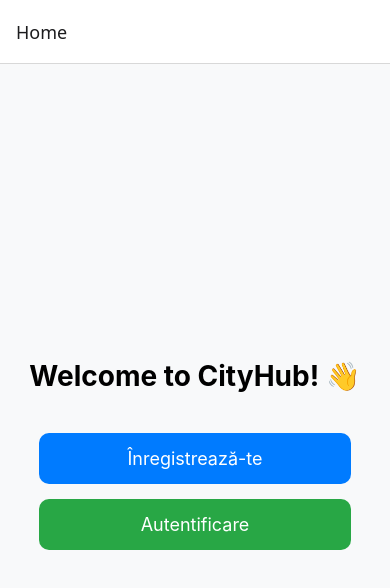
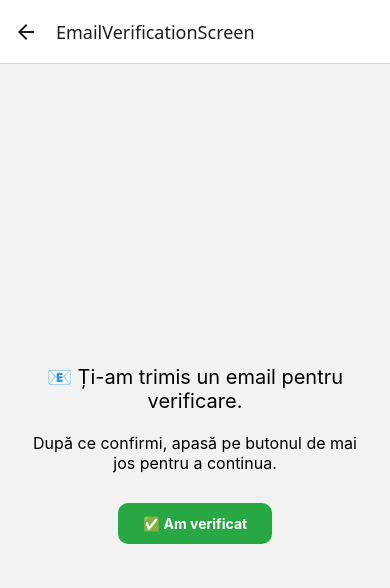
Before and after one commit to dariacondurateanu/licenta, a React Native app in the folder my-app/: screen /EmailVerificationScreen in a window 390 px wide. Shown: the top 588 px of the page. Built offline with nearby package versions, Linux system fonts and the light colour scheme.

Commit message:
mail confirmare register

```diff
--- /dev/null
+++ b/my-app/AccountDetailsScreen.js
@@ -0,0 +1,75 @@
+import React from "react";
+import { View, Text, StyleSheet, TouchableOpacity, Alert } from "react-native";
+import { auth } from "./firebaseConfig";
+import { sendPasswordResetEmail } from "firebase/auth";
+
+const AccountDetailsScreen = () => {
+  const user = auth.currentUser;
+
+  const handleResetPassword = async () => {
+    try {
+      await sendPasswordResetEmail(auth, user.email);
+      Alert.alert("Succes", "Ți-am trimis un email pentru resetarea parolei.");
+    } catch (error) {
+      console.error("Eroare resetare:", error);
+      Alert.alert("Eroare", "A apărut o problemă la resetarea parolei.");
+    }
+  };
+
+  return (
+    <View style={styles.container}>
+      <Text style={styles.title}>Detalii cont</Text>
+
+      <View style={styles.infoBox}>
+        <Text style={styles.label}>Nume:</Text>
+        <Text style={styles.value}>{user.displayName || "N/A"}</Text>
+      </View>
+
+      <View style={styles.infoBox}>
+        <Text style={styles.label}>Email:</Text>
+        <Text style={styles.value}>{user.email}</Text>
+      </View>
+
+      <TouchableOpacity onPress={handleResetPassword} style={styles.resetButton}>
+        <Text style={styles.resetText}>Ai uitat parola? Modifică aici</Text>
+      </TouchableOpacity>
+    </View>
+
+  );
+};
+
+const styles = StyleSheet.create({
+  container: {
+    flex: 1,
+    padding: 25,
+    backgroundColor: "#f8f9fa",
+  },
+  title: {
+    fontSize: 26,
+    fontWeight: "bold",
+    marginBottom: 30,
+    textAlign: "center",
+  },
+  infoBox: {
+    marginBottom: 20,
+  },
+  label: {
+    fontSize: 16,
+    color: "#666",
+  },
+  value: {
+    fontSize: 18,
+    fontWeight: "bold",
+    color: "#333",
+  },
+  resetButton: {
+    marginTop: 30,
+    alignItems: "center",
+  },
+  resetText: {
+    fontSize: 16,
+    color: "#007bff",
+  },
+});
+
+export default AccountDetailsScreen;
--- a/my-app/App.js
+++ b/my-app/App.js
@@ -11,6 +11,8 @@ import ExplorePage from "./ExplorePage";
 import FavouritesScreen from "./FavouritesScreen";
 import SurpriseMeScreen from "./SurpriseMeScreen";
 import LuckyWheelScreen from "./LuckyWheelScreen";
+import AccountDetailsScreen from "./AccountDetailsScreen";
+import EmailVerificationScreen from "./EmailVerificationScreen";
 const Stack = createStackNavigator();
 
 export default function App() {
@@ -28,6 +30,9 @@ export default function App() {
         <Stack.Screen name="FavouritesScreen" component={FavouritesScreen} />
         <Stack.Screen name="SurpriseMe" component={SurpriseMeScreen} options={{ title: "Surprinde-mă" }}/>
         <Stack.Screen name="LuckyWheel" component={LuckyWheelScreen} />
+        <Stack.Screen name="AccountDetailsScreen" component={AccountDetailsScreen} options={{ title: "Contul meu" }} />
+        <Stack.Screen name="EmailVerificationScreen" component={EmailVerificationScreen} />
+
       </Stack.Navigator>
     </NavigationContainer>
   );
--- /dev/null
+++ b/my-app/EmailVerificationScreen.js
@@ -0,0 +1,57 @@
+import React, { useState } from "react";
+import { View, Text, TouchableOpacity, Alert } from "react-native";
+
+const EmailVerificationScreen = ({ navigation, route }) => {
+  const [checking, setChecking] = useState(false);
+  const user = route.params?.user;
+
+  const handleCheckVerification = async () => {
+    if (!user) {
+      Alert.alert("Sesiune lipsă", "Te rugăm să te autentifici din nou.");
+      navigation.navigate("Login");
+      return;
+    }
+
+    setChecking(true);
+    try {
+      await user.reload();
+      if (user.emailVerified) {
+        Alert.alert("✅ Verificat", "Emailul tău a fost confirmat!");
+        navigation.navigate("Login");
+      } else {
+        Alert.alert("⏳ Nu e verificat încă", "Verifică mailul și încearcă din nou.");
+      }
+    } catch (error) {
+      Alert.alert("Eroare", error.message);
+    }
+    setChecking(false);
+  };
+
+  return (
+    <View style={{ flex: 1, justifyContent: "center", alignItems: "center", padding: 20 }}>
+      <Text style={{ fontSize: 20, textAlign: "center", marginBottom: 20 }}>
+        📧 Ți-am trimis un email pentru verificare.
+      </Text>
+      <Text style={{ fontSize: 16, textAlign: "center", marginBottom: 30 }}>
+        După ce confirmi, apasă pe butonul de mai jos pentru a continua.
+      </Text>
+
+      <TouchableOpacity
+        onPress={handleCheckVerification}
+        disabled={checking}
+        style={{
+          backgroundColor: checking ? "#ccc" : "#28a745",
+          paddingVertical: 12,
+          paddingHorizontal: 25,
+          borderRadius: 10,
+        }}
+      >
+        <Text style={{ color: "#fff", fontWeight: "bold" }}>
+          {checking ? "Verificăm..." : "✅ Am verificat"}
+        </Text>
+      </TouchableOpacity>
+    </View>
+  );
+};
+
+export default EmailVerificationScreen;
--- a/my-app/ExplorePage.js
+++ b/my-app/ExplorePage.js
@@ -178,10 +178,15 @@ const ExplorePage = () => {
           keyExtractor={(item) => item}
           contentContainerStyle={{ paddingTop: 60 }}
         />
-        <View style={styles.accountSection}>
-          <Ionicons name="person-circle-outline" size={40} color="#333" />
-          <Text style={{ fontSize: 16, marginTop: 5 }}>Detalii cont</Text>
-        </View>
+       <View style={styles.accountSection}>
+  <TouchableOpacity onPress={() => {
+    toggleDrawer();
+    navigation.navigate("AccountDetailsScreen");
+  }}>
+    <Ionicons name="person-circle-outline" size={40} color="#333" />
+    <Text style={{ fontSize: 16, marginTop: 5 }}>Detalii cont</Text>
+  </TouchableOpacity>
+</View>
       </Animated.View>
 
       {/* Sugestii – doar dacă NU avem tip selectat */}
--- a/my-app/LoginScreen.js
+++ b/my-app/LoginScreen.js
@@ -1,7 +1,17 @@
 import React, { useState } from "react";
-import { View, Text, TextInput, Button, Alert, TouchableOpacity } from "react-native";
+import {
+  View,
+  Text,
+  TextInput,
+  Button,
+  Alert,
+  TouchableOpacity,
+  KeyboardAvoidingView,
+  Platform,
+  ScrollView
+} from "react-native";
 import { signInWithEmailAndPassword } from "firebase/auth";
-import { auth,db } from "./firebaseConfig";
+import { auth, db } from "./firebaseConfig";
 import { useNavigation } from "@react-navigation/native";
 import { doc, getDoc, setDoc } from "firebase/firestore";
 
@@ -16,29 +26,46 @@ const LoginScreen = () => {
       const userCredential = await signInWithEmailAndPassword(auth, email, password);
       const user = userCredential.user;
 
-      // 🔍 Verifică dacă userul are document în Firestore
+      if (!user.emailVerified) {
+        Alert.alert(
+          "Cont neverificat",
+          "Te rugăm să-ți confirmi emailul înainte să te conectezi."
+        );
+        return;
+      }
+
       const userRef = doc(db, "users", user.uid);
       const userSnap = await getDoc(userRef);
 
       if (!userSnap.exists()) {
-        // ✅ Dacă nu există, creează-l
         await setDoc(userRef, {
-          name: user.displayName || "", // sau poți pune un nume temporar
+          name: user.displayName || "",
           email: user.email,
-          favorites: []
+          favorites: [],
         });
-        console.log("📁 Document utilizator creat în Firestore");
       }
 
       Alert.alert("Autentificare reușită!");
       navigation.navigate("ExplorePage");
-
     } catch (error) {
       Alert.alert("Eroare la autentificare", error.message);
     }
   };
+
   return (
-    <View style={{ flex: 1, justifyContent: "center", alignItems: "center", padding: 20, backgroundColor: "#f8f9fa" }}>
+    <KeyboardAvoidingView
+      style={{ flex: 1, backgroundColor: "#f8f9fa" }}
+      behavior={Platform.OS === "ios" ? "padding" : "height"}
+    >
+      <ScrollView
+        contentContainerStyle={{
+          flexGrow: 1,
+          justifyContent: "center",
+          alignItems: "center",
+          padding: 20,
+        }}
+        keyboardShouldPersistTaps="handled"
+      >
         <Text style={{ fontSize: 24, fontWeight: "bold", marginBottom: 20 }}>Autentificare</Text>
 
         <TextInput
@@ -46,7 +73,15 @@ const LoginScreen = () => {
           value={email}
           onChangeText={setEmail}
           keyboardType="email-address"
-        style={{ borderWidth: 1, borderRadius: 10, padding: 12, marginBottom: 15, width: "100%", backgroundColor: "#fff" }}
+          autoCapitalize="none"
+          style={{
+            borderWidth: 1,
+            borderRadius: 10,
+            padding: 12,
+            marginBottom: 15,
+            width: "100%",
+            backgroundColor: "#fff",
+          }}
         />
 
         <TextInput
@@ -54,12 +89,22 @@ const LoginScreen = () => {
           value={password}
           onChangeText={setPassword}
           secureTextEntry
-        style={{ borderWidth: 1, borderRadius: 10, padding: 12, marginBottom: 15, width: "100%", backgroundColor: "#fff" }}
+          style={{
+            borderWidth: 1,
+            borderRadius: 10,
+            padding: 12,
+            marginBottom: 15,
+            width: "100%",
+            backgroundColor: "#fff",
+          }}
         />
 
-      {/* CheckBox personalizat */}
-      <TouchableOpacity onPress={() => setKeepLoggedIn(!keepLoggedIn)} style={{ flexDirection: "row", alignItems: "center", marginBottom: 15 }}>
-        <View style={{
+        <TouchableOpacity
+          onPress={() => setKeepLoggedIn(!keepLoggedIn)}
+          style={{ flexDirection: "row", alignItems: "center", marginBottom: 15 }}
+        >
+          <View
+            style={{
               width: 20,
               height: 20,
               borderRadius: 5,
@@ -68,8 +113,9 @@ const LoginScreen = () => {
               justifyContent: "center",
               alignItems: "center",
               marginRight: 10,
-          backgroundColor: keepLoggedIn ? "#007bff" : "transparent"
-        }}>
+              backgroundColor: keepLoggedIn ? "#007bff" : "transparent",
+            }}
+          >
             {keepLoggedIn && <Text style={{ color: "white", fontWeight: "bold" }}>✔</Text>}
           </View>
           <Text>Păstrează-mă conectat</Text>
@@ -80,7 +126,8 @@ const LoginScreen = () => {
         <TouchableOpacity onPress={() => navigation.navigate("Register")} style={{ marginTop: 15 }}>
           <Text style={{ color: "#007bff" }}>Nu ai cont? Înregistrează-te</Text>
         </TouchableOpacity>
-    </View>
+      </ScrollView>
+    </KeyboardAvoidingView>
   );
 };
 
--- a/my-app/RegisterScreen.js
+++ b/my-app/RegisterScreen.js
@@ -3,7 +3,7 @@ import { View, Text, TextInput, Button, Alert, TouchableOpacity } from "react-na
 import { auth,db } from "./firebaseConfig";
 import { createUserWithEmailAndPassword, updateProfile } from "firebase/auth";
 import { doc, setDoc } from "firebase/firestore";
-
+import { sendEmailVerification } from "firebase/auth";
 export default function RegisterScreen({ navigation }) {
   const [name, setName] = useState("");
   const [email, setEmail] = useState("");
@@ -21,16 +21,31 @@ export default function RegisterScreen({ navigation }) {
 
       await updateProfile(user, { displayName: name });
 
-      // 🔹 Creează document în Firestore
       await setDoc(doc(db, "users", user.uid), {
         name: name,
         email: email,
-        favorites: [], // inițial fără favorite
+        favorites: [],
       });
 
-      Alert.alert("Succes", "Cont creat cu succes!", [
-        { text: "OK", onPress: () => navigation.navigate("Login") },
-      ]);
+      // ✅ Trimite email de confirmare
+
+      await sendEmailVerification(user);
+      await auth.signOut(); // ⬅️ ieșim din cont pentru a preveni blocaje
+
+      navigation.navigate("EmailVerificationScreen");
+
+
+      Alert.alert(
+        "Verificare necesară",
+        "Ți-am trimis un email pentru confirmare. Te rugăm să-l verifici înainte de autentificare.",
+        [
+          {
+            text: "OK",
+            onPress: () => navigation.navigate("EmailVerificationScreen", { user }), // trimitem user
+          },
+        ]
+      );
+
     } catch (error) {
       Alert.alert("Eroare", error.message);
       console.error("Eroare la înregistrare:", error);
@@ -39,6 +54,8 @@ export default function RegisterScreen({ navigation }) {
 
   return (
     <View style={{ padding: 20, justifyContent: "center", alignItems: "center", flex: 1, backgroundColor: "#f8f9fa" }}>
+
+
       <Text style={{ fontSize: 24, fontWeight: "bold", marginBottom: 20 }}>Înregistrare</Text>
 
       <TextInput
@@ -63,6 +80,9 @@ export default function RegisterScreen({ navigation }) {
         secureTextEntry
         style={{ borderWidth: 1, borderRadius: 10, padding: 12, marginBottom: 20, width: "100%", backgroundColor: "#fff" }}
       />
+        <TextInput
+          autoComplete="off"
+        textContentType="none"/>
 
       <Button title="Creează cont" onPress={handleRegister} color="#007bff" />
 
--- a/my-app/package.json
+++ b/my-app/package.json
@@ -28,7 +28,9 @@
     "react-native-svg": "^15.11.2",
     "react-native-vector-icons": "^10.2.0",
     "react-native-webview": "^13.13.2",
-    "react-native-maps": "1.18.0"
+    "react-native-maps": "1.18.0",
+    "expo-auth-session": "~6.0.3",
+    "expo-web-browser": "~14.0.2"
   },
   "devDependencies": {
     "@babel/core": "^7.20.0"
```
Also changed, not shown: 1 other file (tests, documents, lock files or other folders). Lines whose indentation alone changed are shown as unchanged.
